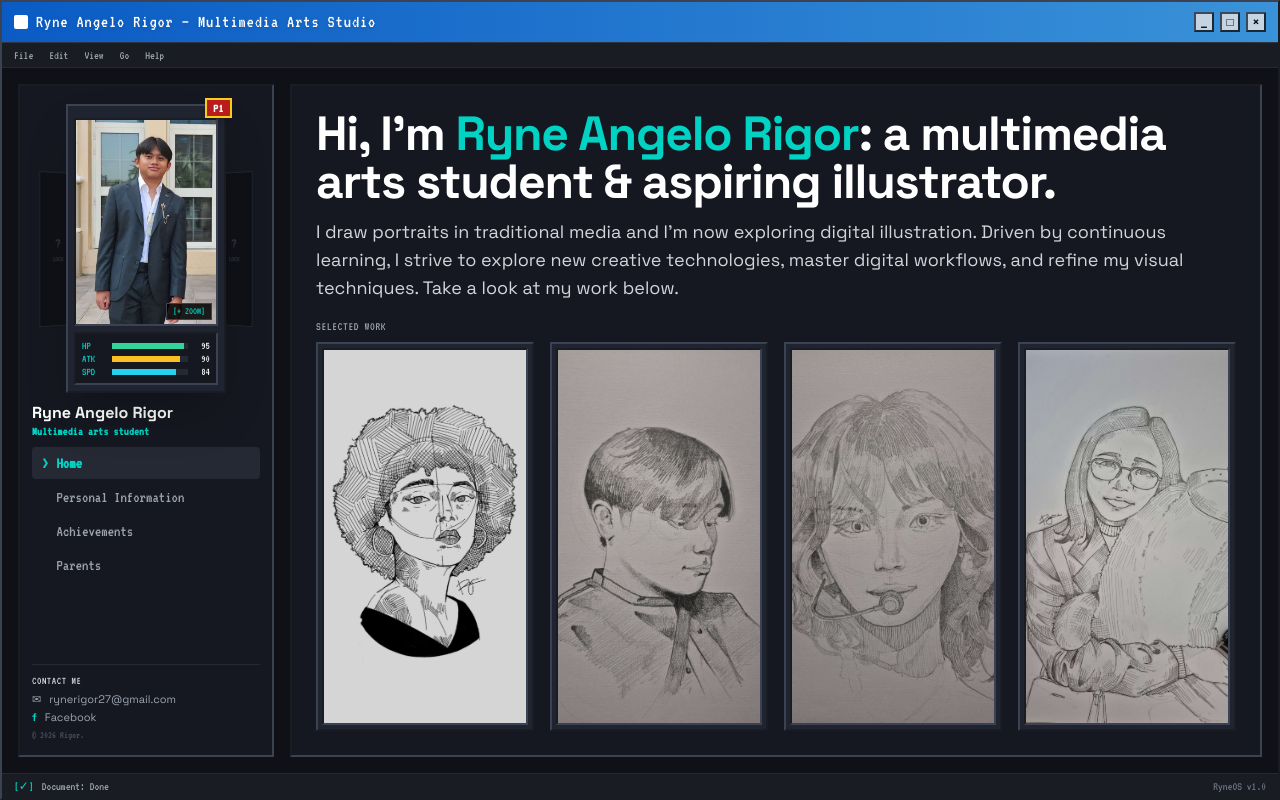
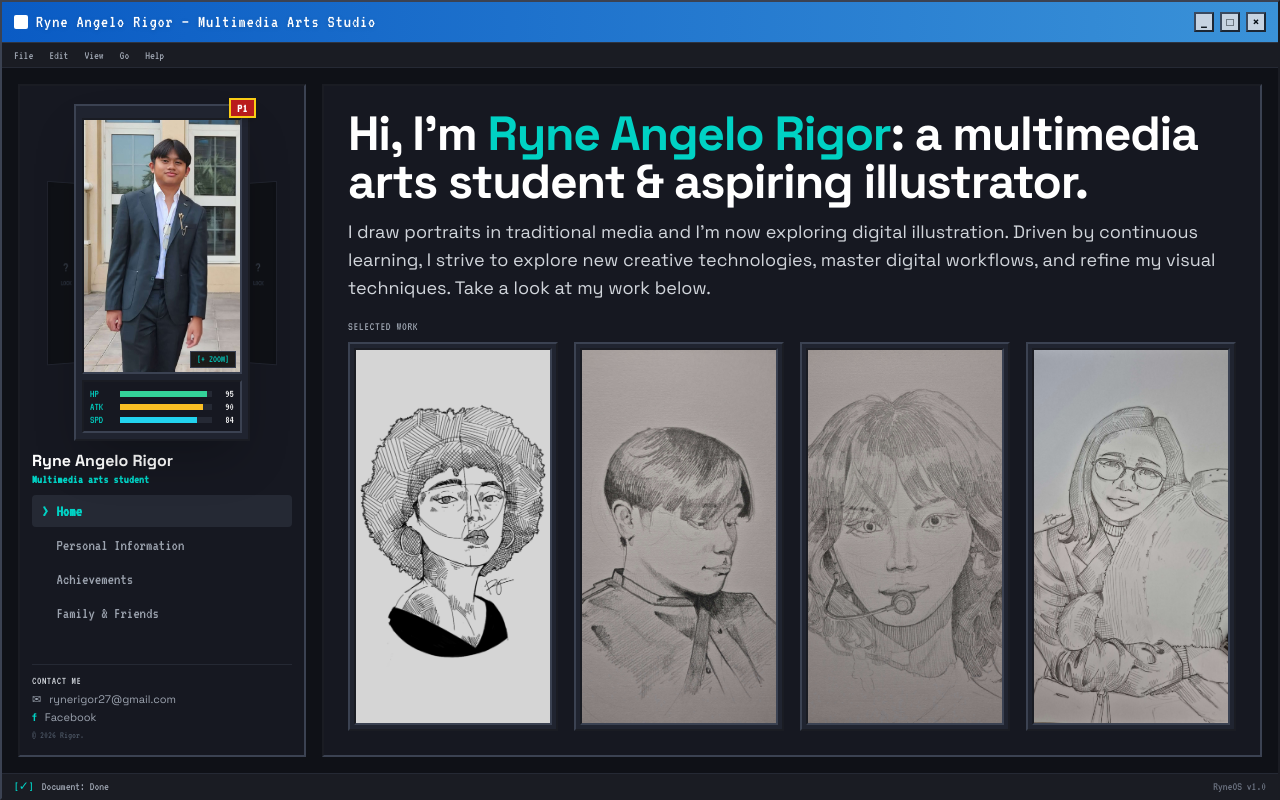
Before and after one commit to ryn-27/homepage, a plain HTML site: page index.html in a window 1280 px wide. Drawn offline with nearby package versions, Linux system fonts and the light colour scheme.

Commit message:
Update sidebar and section labels for clarity

```diff
--- a/index.html
+++ b/index.html
@@ -91,31 +91,31 @@
     <!-- 3. Main Body Workspace -->
     <div class="flex-1 flex flex-col md:flex-row overflow-hidden p-3 md:p-4 gap-4 bg-[#0f1117]">
 
-      <!-- LEFT SIDEBAR (Arcade Carousel P1 Character Card + Foreshortened Flanking Shadows) -->
-      <aside class="w-full md:w-64 bg-[#161821] bevel-in p-3 flex flex-col justify-between shrink-0 overflow-hidden">
+      <!-- LEFT SIDEBAR (Larger Arcade Carousel P1 Character Card + Foreshortened Flanking Shadows) -->
+      <aside class="w-full md:w-72 bg-[#161821] bevel-in p-3 flex flex-col justify-between shrink-0 overflow-hidden">
         <div class="space-y-2 min-h-0 flex flex-col">
 
-          <!-- CAROUSEL STAGE: Foreshortened 3D Side Cards + Tall Center P1 Card -->
+          <!-- CAROUSEL STAGE: Foreshortened 3D Side Cards + Larger Tall Center P1 Card -->
           <div class="relative flex items-center justify-center pt-1.5 shrink-0 select-none" style="perspective: 600px;">
 
             <!-- Left Foreshortened Locked Shadow Slot (Decorative) -->
             <div aria-hidden="true"
                  style="transform: rotateY(28deg) scale(0.86);"
-                 class="w-11 h-44 bg-[#0b0c10] border border-[#252934] opacity-70 flex flex-col items-center justify-center -mr-2.5 z-0 pointer-events-none shadow-inner origin-right">
+                 class="w-11 h-52 bg-[#0b0c10] border border-[#252934] opacity-70 flex flex-col items-center justify-center -mr-2.5 z-0 pointer-events-none shadow-inner origin-right">
               <span class="font-retro text-gray-600 text-base">?</span>
               <span class="font-retro text-[9px] text-gray-700 tracking-tighter">LOCK</span>
             </div>
 
-            <!-- Center Active P1 Character Card (Tall Full-Body Frame) -->
-            <div class="relative z-10 w-40 bg-[#202430] bevel-out p-1.5 space-y-1.5 shadow-2xl">
+            <!-- Center Active P1 Character Card (Larger Full-Body Frame) -->
+            <div class="relative z-10 w-44 bg-[#202430] bevel-out p-1.5 space-y-1.5 shadow-2xl">
               <!-- Top-Right P1 Seal -->
               <div class="absolute -top-2 -right-2 z-20 bg-[#b91c1c] text-white font-retro text-xs font-bold px-1.5 py-0.2 border-2 border-[#facc15] shadow-md tracking-wider">
                 P1
               </div>
 
-              <!-- Tall Full-Body Formal Portrait (Click to Zoom in Lightbox) -->
+              <!-- Larger Full-Body Formal Portrait (Click to Zoom in Lightbox) -->
               <div onclick="openLightbox('formal.jpg', 'Ryne Angelo Rigor — Formal Attire')"
-                   class="w-full h-52 bg-[#161821] bevel-in overflow-hidden relative cursor-pointer group">
+                   class="w-full h-64 bg-[#161821] bevel-in overflow-hidden relative cursor-pointer group">
                 <img src="formal.jpg" alt="Ryne Angelo Rigor Full Body Formal Attire"
                      class="w-full h-full object-cover object-top group-hover:scale-105 transition duration-300">
                 <span class="absolute bottom-1 right-1 bg-black/85 text-[#00d2c4] text-[10px] font-retro px-1.5 py-0.2 border border-[#3b4252]">
@@ -152,7 +152,7 @@
             <!-- Right Foreshortened Locked Shadow Slot (Decorative) -->
             <div aria-hidden="true"
                  style="transform: rotateY(-28deg) scale(0.86);"
-                 class="w-11 h-44 bg-[#0b0c10] border border-[#252934] opacity-70 flex flex-col items-center justify-center -ml-2.5 z-0 pointer-events-none shadow-inner origin-left">
+                 class="w-11 h-52 bg-[#0b0c10] border border-[#252934] opacity-70 flex flex-col items-center justify-center -ml-2.5 z-0 pointer-events-none shadow-inner origin-left">
               <span class="font-retro text-gray-600 text-base">?</span>
               <span class="font-retro text-[9px] text-gray-700 tracking-tighter">LOCK</span>
             </div>
@@ -177,7 +177,7 @@
               <span class="opacity-0">></span> Achievements
             </button>
             <button onclick="switchTab('parents')" id="tab-parents" class="w-full text-left px-2.5 py-1 rounded text-base transition flex items-center gap-2 text-gray-400 hover:text-white hover:bg-[#1a1c23]">
-              <span class="opacity-0">></span> Parents
+              <span class="opacity-0">></span> Family & Friends
             </button>
           </nav>
         </div>
@@ -420,16 +420,16 @@
           </div>
         </section>
 
-        <!-- SECTION 4: PARENTS VIEW -->
+        <!-- SECTION 4: FAMILY & FRIENDS VIEW -->
         <section id="view-parents" class="h-full flex flex-col justify-between hidden">
           <div>
-            <h2 class="text-3xl font-bold text-[#00d2c4] mb-2">Parents</h2>
+            <h2 class="text-3xl font-bold text-[#00d2c4] mb-2">Family & Friends</h2>
             <p class="text-sm text-gray-300">Information and acknowledgments.</p>
           </div>
 
           <div class="bg-[#202430] bevel-out p-4 my-auto">
             <p class="text-sm text-gray-300 leading-relaxed">
-              Grateful for the support of my family in pursuing my passion for Multimedia Arts and Illustration.
+              Grateful for the support of my family and friends in pursuing my passion for Multimedia Arts and Illustration.
             </p>
           </div>
         </section>
```
